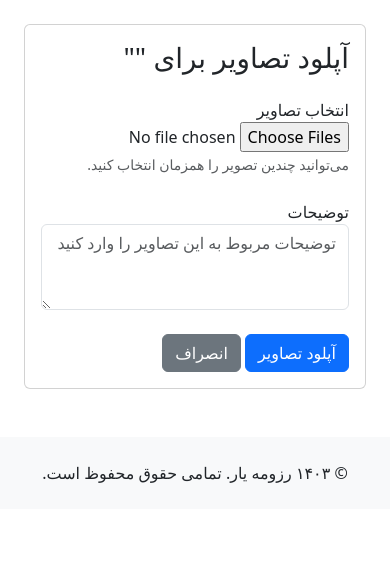
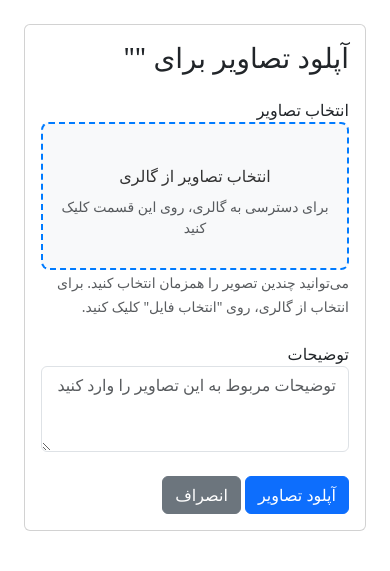
Before and after one commit to khoshraftar/data-line, a Django app: template templates/ostadkar/upload_sample_work_images.html in a window 390 px wide. Shown: the part 56-627 px from the top of the page. Run offline with Django 5.2, Linux system fonts and the light colour scheme; the template is opened without the code that fills it: values that come from a table or form of the project are taken from there, others are empty; some libraries are stand-ins or nearby versions.

Commit message:
Add Android gallery support and improve mobile file upload experience

```diff
--- a/ostadkar/forms.py
+++ b/ostadkar/forms.py
@@ -3,6 +3,16 @@ from .models import PostImage, SampleWork
 
 class MultipleFileInput(forms.ClearableFileInput):
     allow_multiple_selected = True
+
+    def __init__(self, attrs=None):
+        default_attrs = {
+            'accept': 'image/*',
+            'capture': None,  # This allows both camera and gallery
+            'multiple': True,
+        }
+        if attrs:
+            default_attrs.update(attrs)
+        super().__init__(default_attrs)
 
 class MultipleFileField(forms.FileField):
     def __init__(self, *args, **kwargs):
@@ -43,7 +53,7 @@ class SampleWorkForm(forms.ModelForm):
 class SampleWorkImageForm(forms.Form):
     images = MultipleFileField(
         required=True,
-        help_text='می‌توانید چندین تصویر را همزمان انتخاب کنید.',
+        help_text='می‌توانید چندین تصویر را همزمان انتخاب کنید. برای انتخاب از گالری، روی "انتخاب فایل" کلیک کنید.',
         label='تصاویر'
     )
     description = forms.CharField(
--- a/templates/ostadkar/home.html
+++ b/templates/ostadkar/home.html
@@ -20,7 +20,7 @@
             </div>
             <div class="text-center mt-4">
                 <a href="{% url 'ostadkar:add_sample_work' %}" class="btn btn-success btn-lg">
-                    افزودن نمونه کار جدید
+                    افزودن نمونه کار به آگهی
                 </a>
             </div>
         </div>
--- a/templates/ostadkar/upload_sample_work_images.html
+++ b/templates/ostadkar/upload_sample_work_images.html
@@ -21,7 +21,22 @@
 
                         <div class="form-group mb-4">
                             <label for="{{ form.images.id_for_label }}">انتخاب تصاویر</label>
-                            {{ form.images }}
+
+                            <!-- Mobile-friendly file input styling -->
+                            <div class="custom-file-upload">
+                                {{ form.images }}
+                                <div class="file-input-overlay" id="fileOverlay">
+                                    <i class="fas fa-images"></i>
+                                    <span id="fileText">انتخاب تصاویر از گالری</span>
+                                    <small class="d-block text-muted mt-2" id="fileHelp">
+                                        برای دسترسی به گالری، روی این قسمت کلیک کنید
+                                    </small>
+                                    <div id="filePreview" class="mt-3" style="display: none;">
+                                        <div class="selected-files"></div>
+                                    </div>
+                                </div>
+                            </div>
+
                             {% if form.images.help_text %}
                                 <small class="form-text text-muted">{{ form.images.help_text }}</small>
                             {% endif %}
@@ -52,4 +67,136 @@
         </div>
     </div>
 </div>
+
+<style>
+.custom-file-upload {
+    position: relative;
+    display: inline-block;
+    width: 100%;
+}
+
+.custom-file-upload input[type="file"] {
+    position: absolute;
+    opacity: 0;
+    width: 100%;
+    height: 100%;
+    cursor: pointer;
+    z-index: 2;
+}
+
+.file-input-overlay {
+    border: 2px dashed #007bff;
+    border-radius: 8px;
+    padding: 40px 20px;
+    text-align: center;
+    background-color: #f8f9fa;
+    transition: all 0.3s ease;
+    cursor: pointer;
+}
+
+.file-input-overlay:hover {
+    background-color: #e9ecef;
+    border-color: #0056b3;
+}
+
+.file-input-overlay i {
+    font-size: 2rem;
+    color: #007bff;
+    margin-bottom: 10px;
+    display: block;
+}
+
+.file-input-overlay span {
+    font-size: 1.1rem;
+    font-weight: 500;
+    color: #333;
+}
+
+.selected-files {
+    display: flex;
+    flex-wrap: wrap;
+    gap: 10px;
+    justify-content: center;
+}
+
+.file-item {
+    background: #fff;
+    border: 1px solid #ddd;
+    border-radius: 4px;
+    padding: 8px 12px;
+    font-size: 0.9rem;
+    color: #333;
+    max-width: 200px;
+    overflow: hidden;
+    text-overflow: ellipsis;
+    white-space: nowrap;
+}
+
+/* Mobile-specific improvements */
+@media (max-width: 768px) {
+    .file-input-overlay {
+        padding: 30px 15px;
+    }
+
+    .file-input-overlay i {
+        font-size: 1.5rem;
+    }
+
+    .file-input-overlay span {
+        font-size: 1rem;
+    }
+}
+</style>
+
+<script>
+document.addEventListener('DOMContentLoaded', function() {
+    const fileInput = document.querySelector('input[type="file"]');
+    const fileOverlay = document.getElementById('fileOverlay');
+    const fileText = document.getElementById('fileText');
+    const fileHelp = document.getElementById('fileHelp');
+    const filePreview = document.getElementById('filePreview');
+    const selectedFiles = document.querySelector('.selected-files');
+
+    fileInput.addEventListener('change', function(e) {
+        const files = Array.from(e.target.files);
+
+        if (files.length > 0) {
+            // Update text to show selected files
+            fileText.textContent = `${files.length} تصویر انتخاب شده`;
+            fileHelp.textContent = 'برای تغییر انتخاب، دوباره کلیک کنید';
+
+            // Show file preview
+            filePreview.style.display = 'block';
+            selectedFiles.innerHTML = '';
+
+            files.forEach((file, index) => {
+                const fileItem = document.createElement('div');
+                fileItem.className = 'file-item';
+                fileItem.textContent = `${index + 1}. ${file.name}`;
+                selectedFiles.appendChild(fileItem);
+            });
+
+            // Change overlay style to indicate files are selected
+            fileOverlay.style.borderColor = '#28a745';
+            fileOverlay.style.backgroundColor = '#d4edda';
+        } else {
+            // Reset to default state
+            fileText.textContent = 'انتخاب تصاویر از گالری';
+            fileHelp.textContent = 'برای دسترسی به گالری، روی این قسمت کلیک کنید';
+            filePreview.style.display = 'none';
+            fileOverlay.style.borderColor = '#007bff';
+            fileOverlay.style.backgroundColor = '#f8f9fa';
+        }
+    });
+
+    // Add touch feedback for mobile
+    fileOverlay.addEventListener('touchstart', function() {
+        this.style.transform = 'scale(0.98)';
+    });
+
+    fileOverlay.addEventListener('touchend', function() {
+        this.style.transform = 'scale(1)';
+    });
+});
+</script>
 {% endblock %}
```
